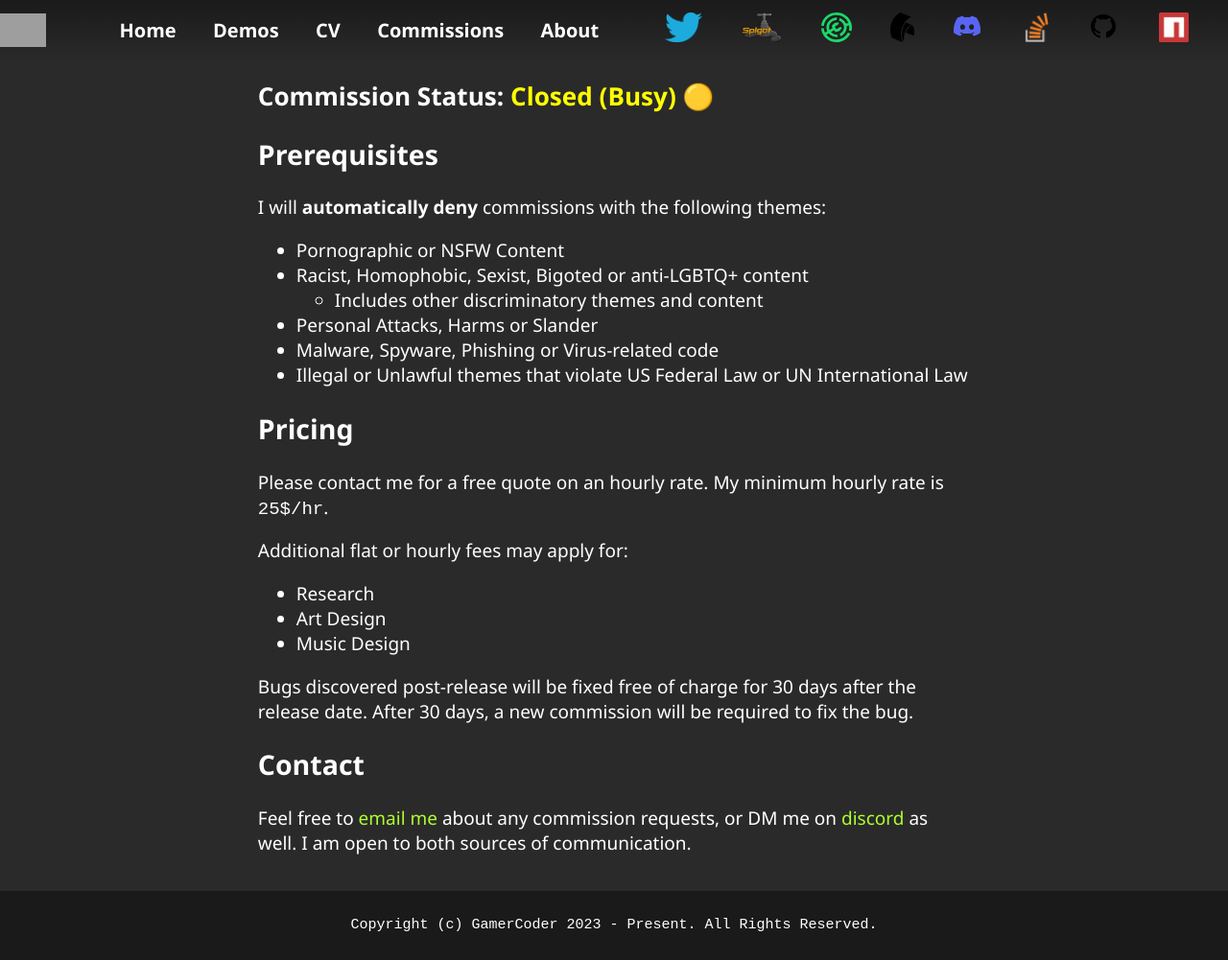
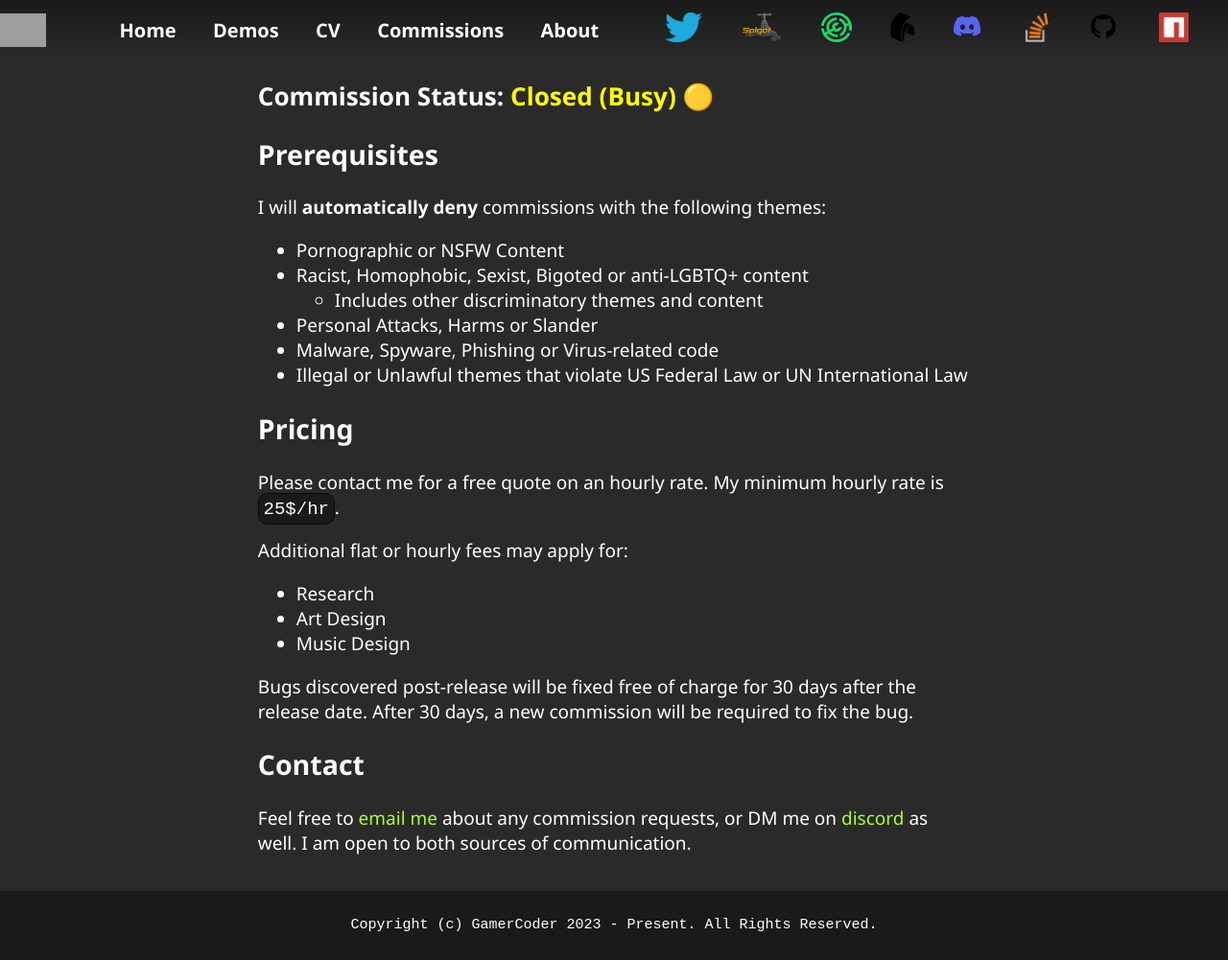
Before and after one commit to gmitch215/gmitch, a Jekyll site: the page built from commissions.md, in a window 1280 px wide. Shown: the whole page at 96% size. Built offline with Jekyll 4.4.1, drawn with Linux system fonts in a browser that asks for light colours; grey boxes are pictures that could not be loaded.

Commit message:
Revamp Mobile UI, Add `highlighter-rouge`

```diff
--- a/css/main.css
+++ b/css/main.css
@@ -80,6 +80,13 @@
 
 a:hover {
     color: var(--link-color);
+}
+
+.highlighter-rouge {
+    background: #1a1a1a;
+    border: solid 1px #0a0a0a;
+    padding: 0.25em;
+    border-radius: 10px;
 }
 
 .logo {
@@ -272,11 +279,12 @@
 
 /* Header */
 .header {
-    height: 7vh;
+    min-height: 7vh;
     background: var(--bg-gradient);
     display: flex;
     align-items: center;
     justify-content: center;
+    overflow-x: auto;
 }
 
 .header-links {
--- a/css/mobile.css
+++ b/css/mobile.css
@@ -16,3 +16,26 @@
         padding: 0 3vw 3vw;
     }
 }
+
+@media (max-width: 1145px) {
+
+    .header {
+        padding-top: 2vh;
+    }
+
+    .header-links {
+        flex-wrap: wrap;
+        align-items: center;
+        justify-content: center;
+        gap: 2vh 0;
+    }
+
+    .header-links-inner:not(:last-child) {
+        margin-left: 0;
+    }
+
+    .header-links-inner:not(:first-child) {
+        margin-right: 0;
+    }
+
+}
```
